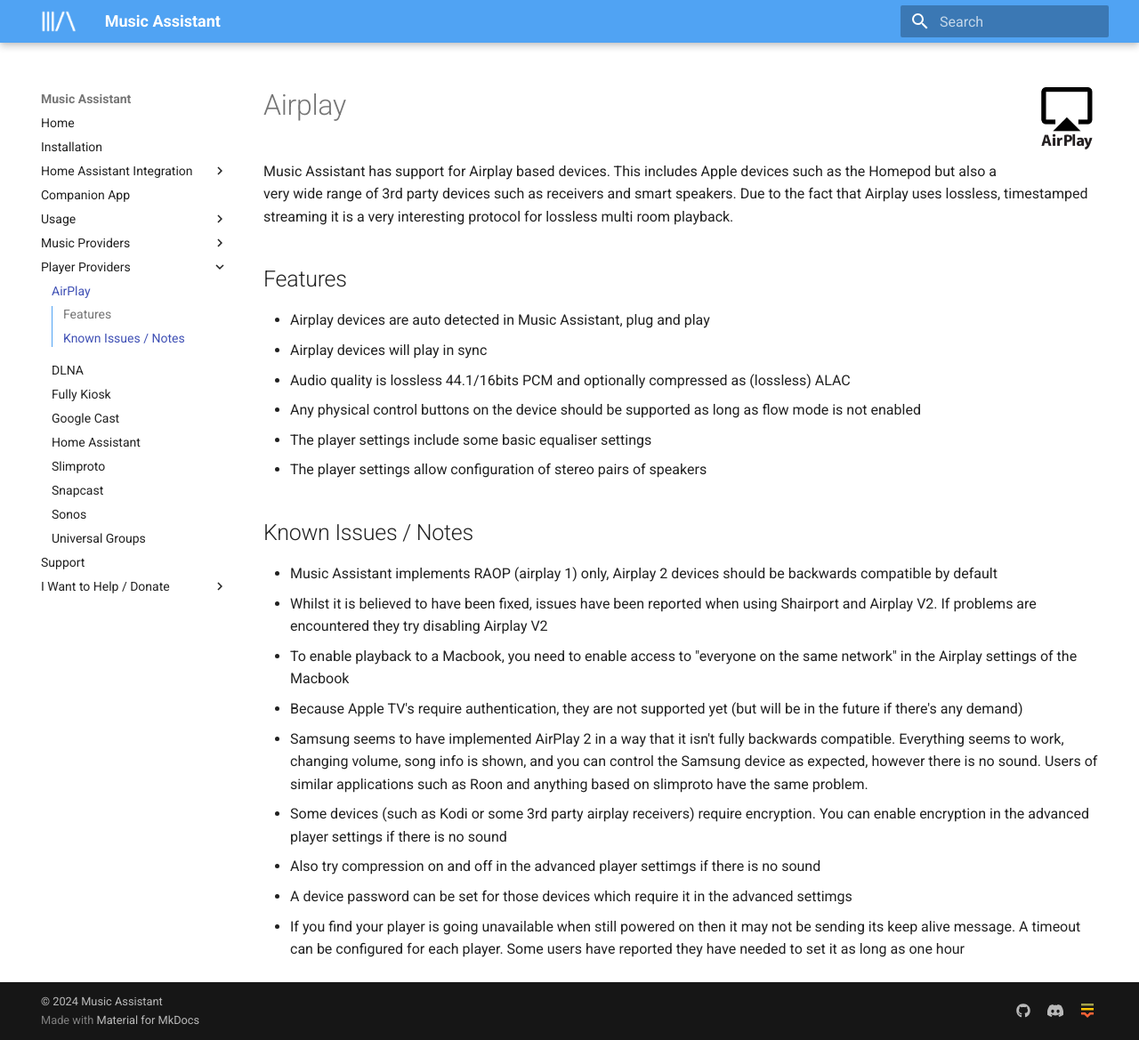
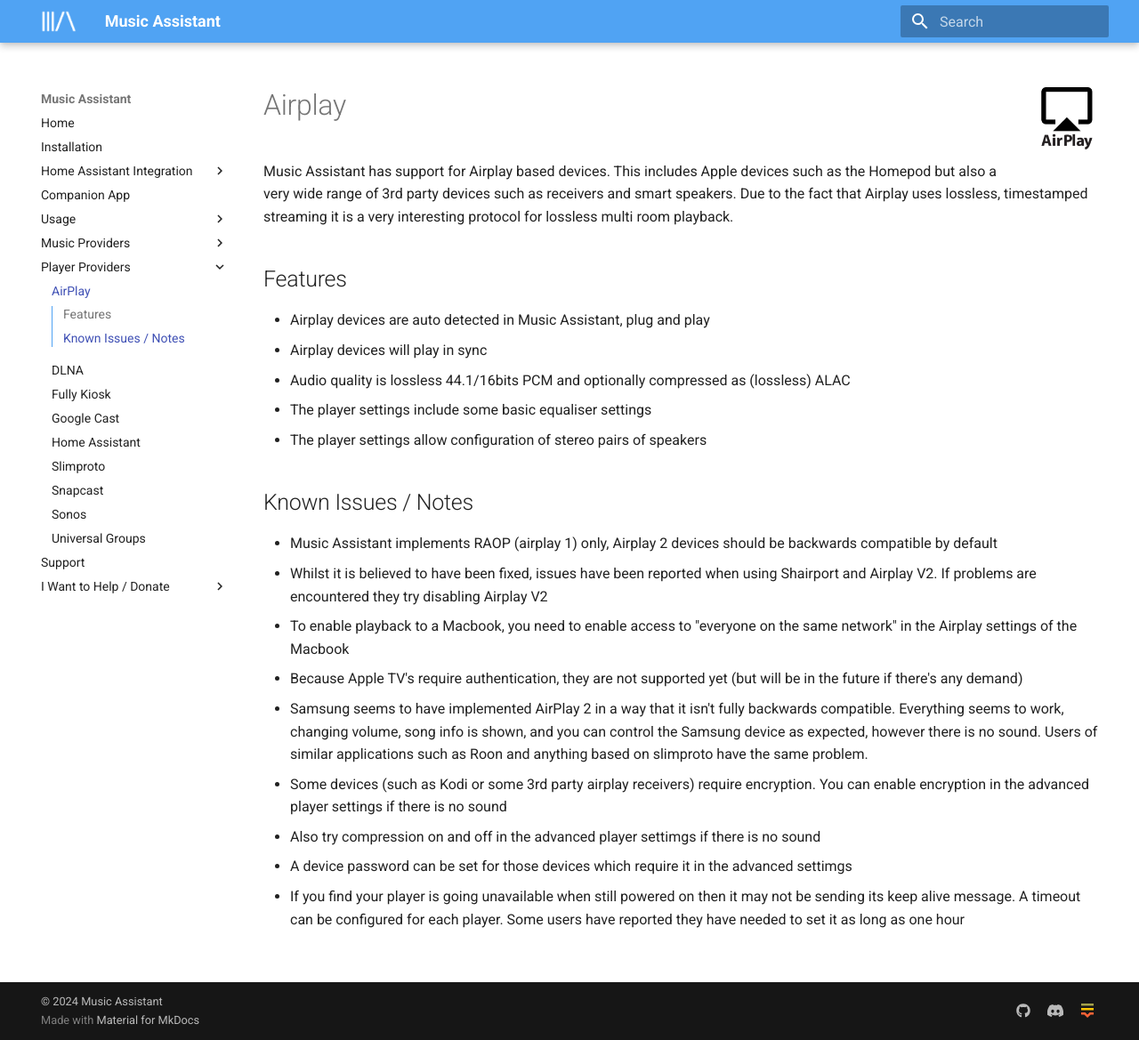
Before and after one commit to pwbriggs/music-assistant.github.io, an MkDocs documentation site: the page built from docs/player-support/airplay.md, in a window 1280 px wide and 1169 px high. Shown: the whole window at 89% size. Built offline with MkDocs 1.6.1 and Material for MkDocs 9.7.7, drawn with Linux system fonts in a browser that asks for light colours.

Commit message:
Remove outdated flow mode info

```diff
--- a/docs/player-support/airplay.md
+++ b/docs/player-support/airplay.md
@@ -7,7 +7,6 @@
 - Airplay devices are auto detected in Music Assistant, plug and play
 - Airplay devices will play in sync
 - Audio quality is lossless 44.1/16bits PCM and optionally compressed as (lossless) ALAC
-- Any physical control buttons on the device should be  supported as long as flow mode is not enabled
 - The player settings include some basic equaliser settings
 - The player settings allow configuration of stereo pairs of speakers
 
```
